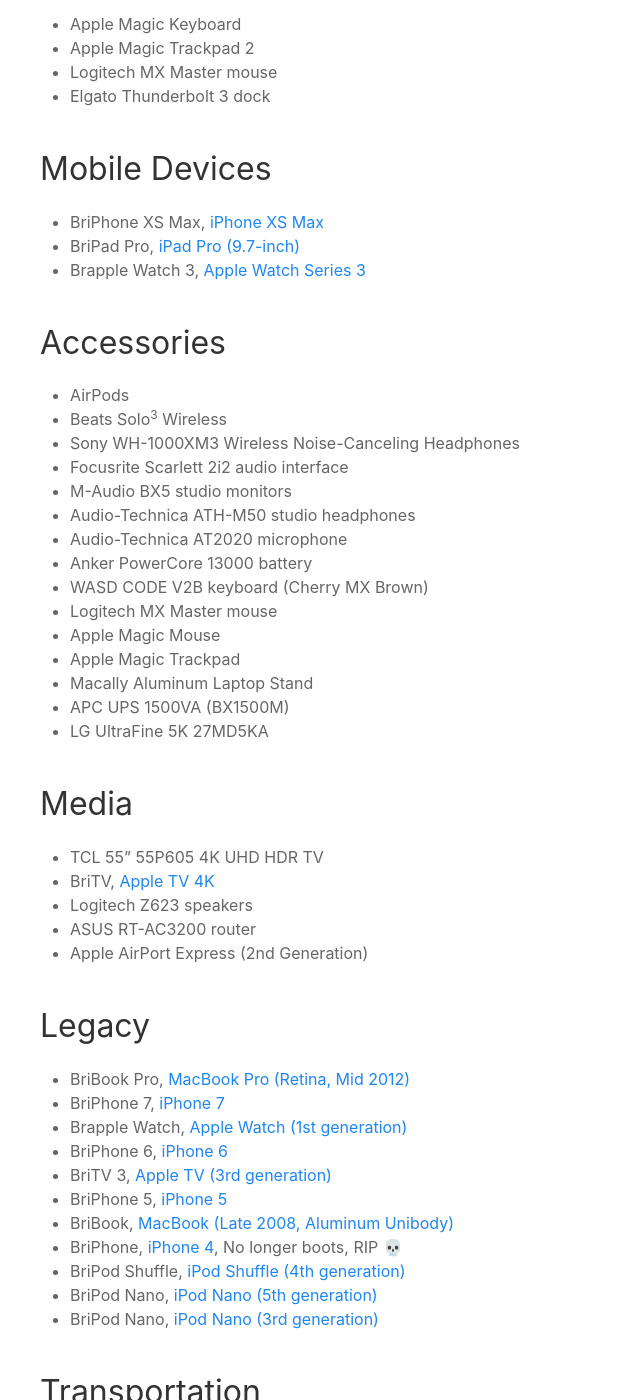
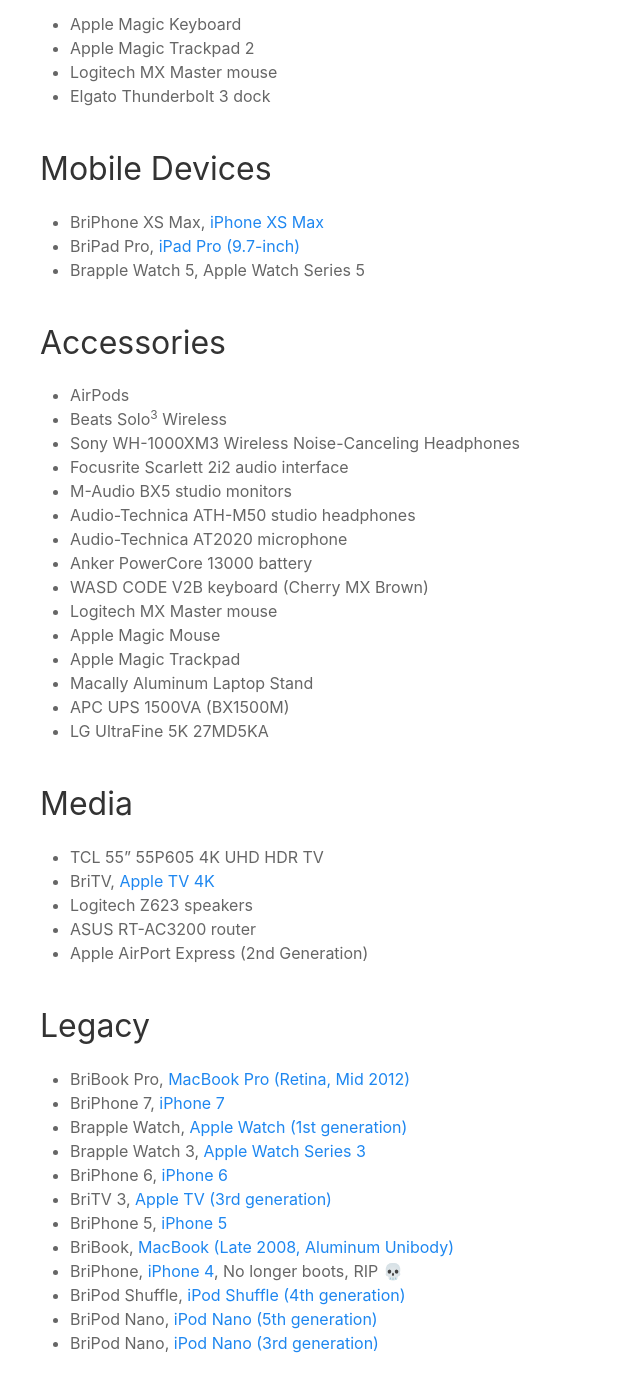
Before and after one commit to BrianMitchL/brianm.me, a Jekyll site: the page built from _living-docs/gear.md, in a window 1280 px wide and 1400 px high, scrolled down 2100 px. Shown: the whole window, without its empty margins (0-640 px from the left). Built offline with Jekyll 4.4.1, drawn with Linux system fonts in a browser that asks for light colours; nearby versions of some CDN libraries; emoji names are drawn with the system emoji font; some of the changed text lies outside the part shown.

Commit message:
New gear

```diff
--- a/_living-docs/gear.md
+++ b/_living-docs/gear.md
@@ -75,7 +75,7 @@
 
 - BriPhone XS Max, [iPhone XS Max](https://everymac.com/systems/apple/iphone/specs/apple-iphone-xs-max-united-states-canada-hong-kong-a1921-specs.html)
 - BriPad Pro, [iPad Pro (9.7-inch)](https://everymac.com/systems/apple/ipad/specs/apple-ipad-pro-9-7-inch-1st-gen-wi-fi-only-specs.html)
-- Brapple Watch 3, [Apple Watch Series 3](https://everymac.com/systems/apple/apple-watch/specs/apple-watch-series-3-gps-cellular-42mm-us-canada-a1861.html)
+- Brapple Watch 5, Apple Watch Series 5
 
 ## Accessories
 
@@ -108,6 +108,7 @@
 - BriBook Pro, [MacBook Pro (Retina, Mid 2012)](https://everymac.com/systems/apple/macbook_pro/specs/macbook-pro-core-i7-2.7-15-mid-2012-retina-display-specs.html)
 - BriPhone 7, [iPhone 7](https://everymac.com/systems/apple/iphone/specs/apple-iphone-7-att-t-mobile-global-a1778-specs.html)
 - Brapple Watch, [Apple Watch (1st generation)](https://everymac.com/systems/apple/apple-watch/specs/apple-watch-sport-aluminum-42mm.html)
+- Brapple Watch 3, [Apple Watch Series 3](https://everymac.com/systems/apple/apple-watch/specs/apple-watch-series-3-gps-cellular-42mm-us-canada-a1861.html)
 - BriPhone 6, [iPhone 6](https://everymac.com/systems/apple/iphone/specs/apple-iphone-6-a1549-4.7-inch-gsm-north-america-specs.html)
 - BriTV 3, [Apple TV (3rd generation)](https://everymac.com/systems/apple/apple-tv/specs/apple-tv-3rd-generation-early-2012-specs.html)
 - BriPhone 5, [iPhone 5](https://everymac.com/systems/apple/iphone/specs/apple-iphone-5-a1428-gsm-lte-aws-tmobile-north-america-specs.html)
```
Also changed, not shown: other parts of _living-docs/gear.md (+1 -1 lines).
